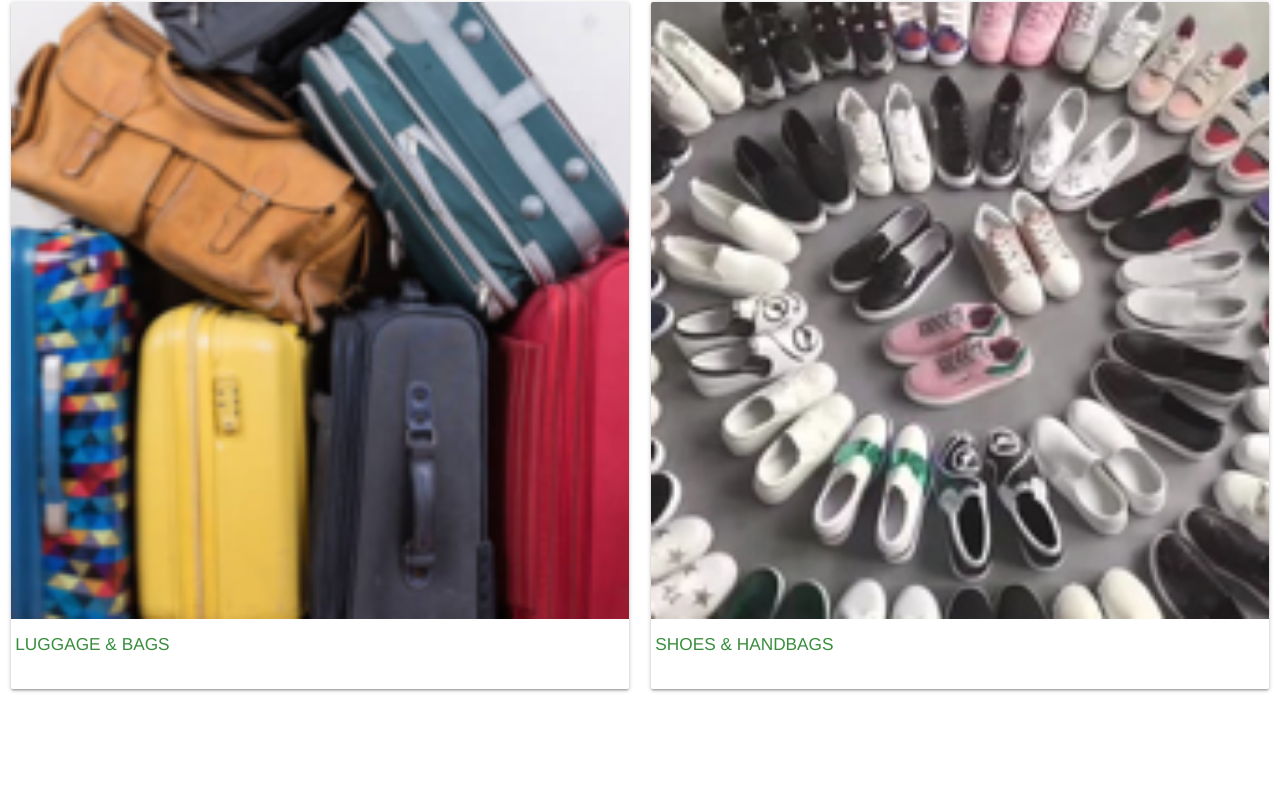
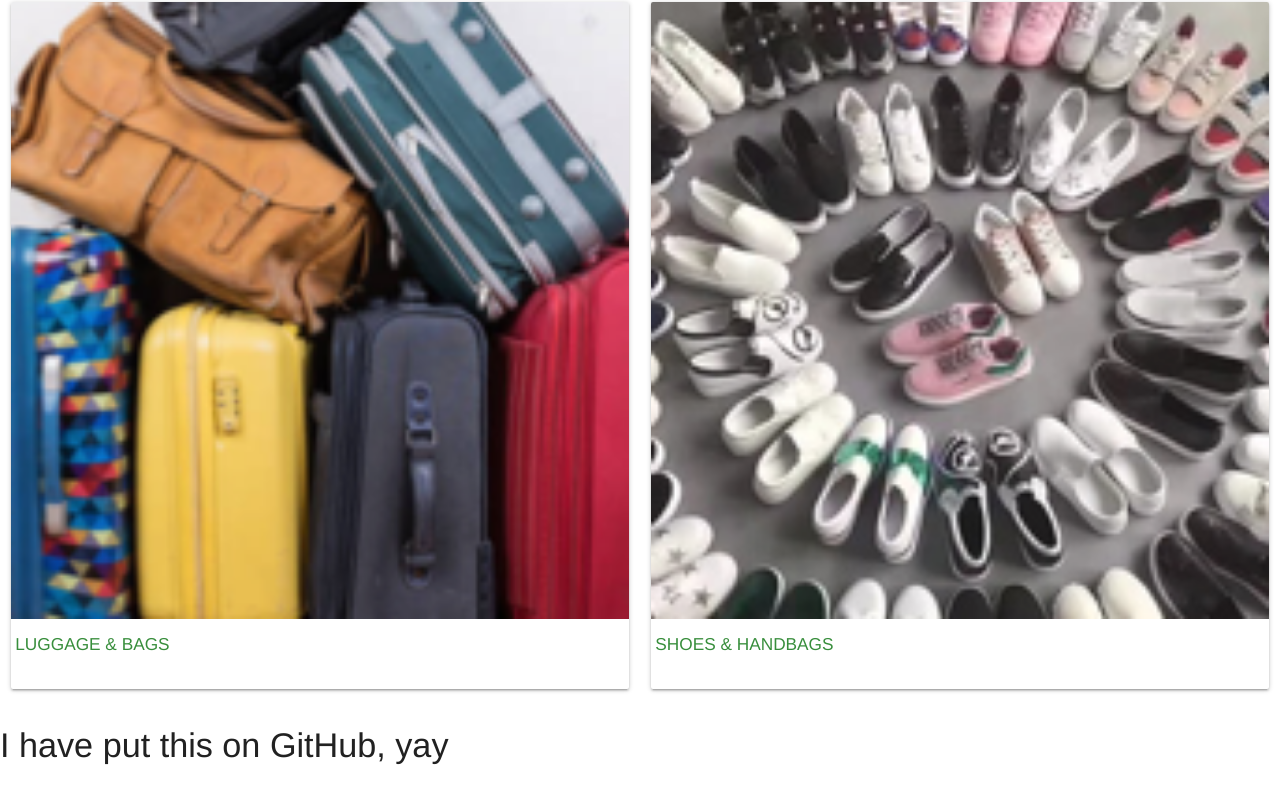
Before and after one commit to willemdirksmit/newnew_public_html, a plain HTML site: page index.html in a window 1280 px wide. Shown: the part 2460-3264 px from the top of the page. Drawn offline with nearby package versions, Linux system fonts and the light colour scheme.

Commit message:
save 1
I have uloaded my base file. From here on out, some glorious coding will ensue!

```diff
--- a/index.html
+++ b/index.html
@@ -127,6 +127,8 @@
          </div>
  </div>
 
+   <h4>I have put this on GitHub, yay</h4>
+
   <div class="navbar-fixed">
 <nav>
 <div class="nav-wrapper">
@@ -145,6 +147,8 @@
 
 
 
+
+
   </body>
 
   <!-- Compiled and minified JavaScript -->
```
